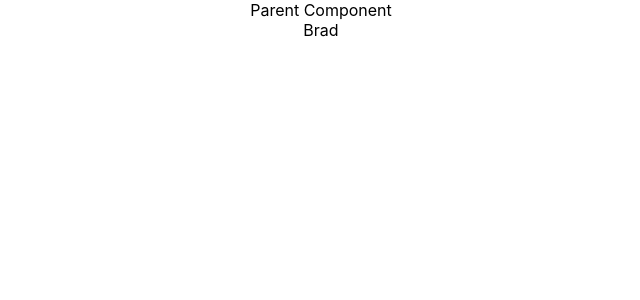
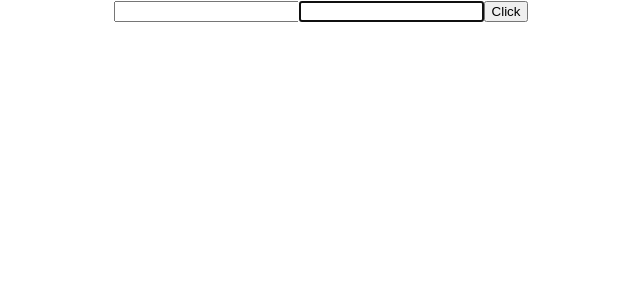
Before and after one commit to takinabradley/Codevolution-react-tutorial, a React (Create React App) app: page / in a window 1280 px wide. Shown: the top 300 px of the page, without its empty margins (319-959 px from the left). Built offline with nearby package versions, Linux system fonts and the light colour scheme.

Commit message:
Finish 'Refs'

```diff
--- a/src/App.js
+++ b/src/App.js
@@ -1,11 +1,10 @@
 import "./App.css"
-import ParentComp from "./components/ParentComp"
-import PureComponent from "./components/PureComponent"
+import RefsDemo from "./components/RefsDemo"
 
 function App() {
   return (
     <div className="App">
-      <ParentComp />
+      <RefsDemo />
     </div>
   )
 }
--- /dev/null
+++ b/src/components/RefsDemo.js
@@ -0,0 +1,31 @@
+import React from "react"
+export default class RefsDemo extends React.Component {
+  constructor(props) {
+    super(props)
+    this.inputRef = React.createRef()
+    this.cbRef = null
+    this.setCallbackRef = (elem) => (this.cbRef = elem)
+  }
+
+  clickHandler = (e) => {
+    console.log("ref", this.inputRef.current.value)
+    console.log("cbRef", this.cbRef.value)
+  }
+
+  componentDidMount() {
+    this.inputRef.current.focus()
+    if (this.cbRef) {
+      this.cbRef.focus()
+    }
+  }
+
+  render() {
+    return (
+      <div>
+        <input type="text" ref={this.inputRef} />
+        <input type="text" ref={this.setCallbackRef} />
+        <button onClick={this.clickHandler}>Click</button>
+      </div>
+    )
+  }
+}
```
Also changed, not shown: 1 other file (tests, documents, lock files or other folders).
